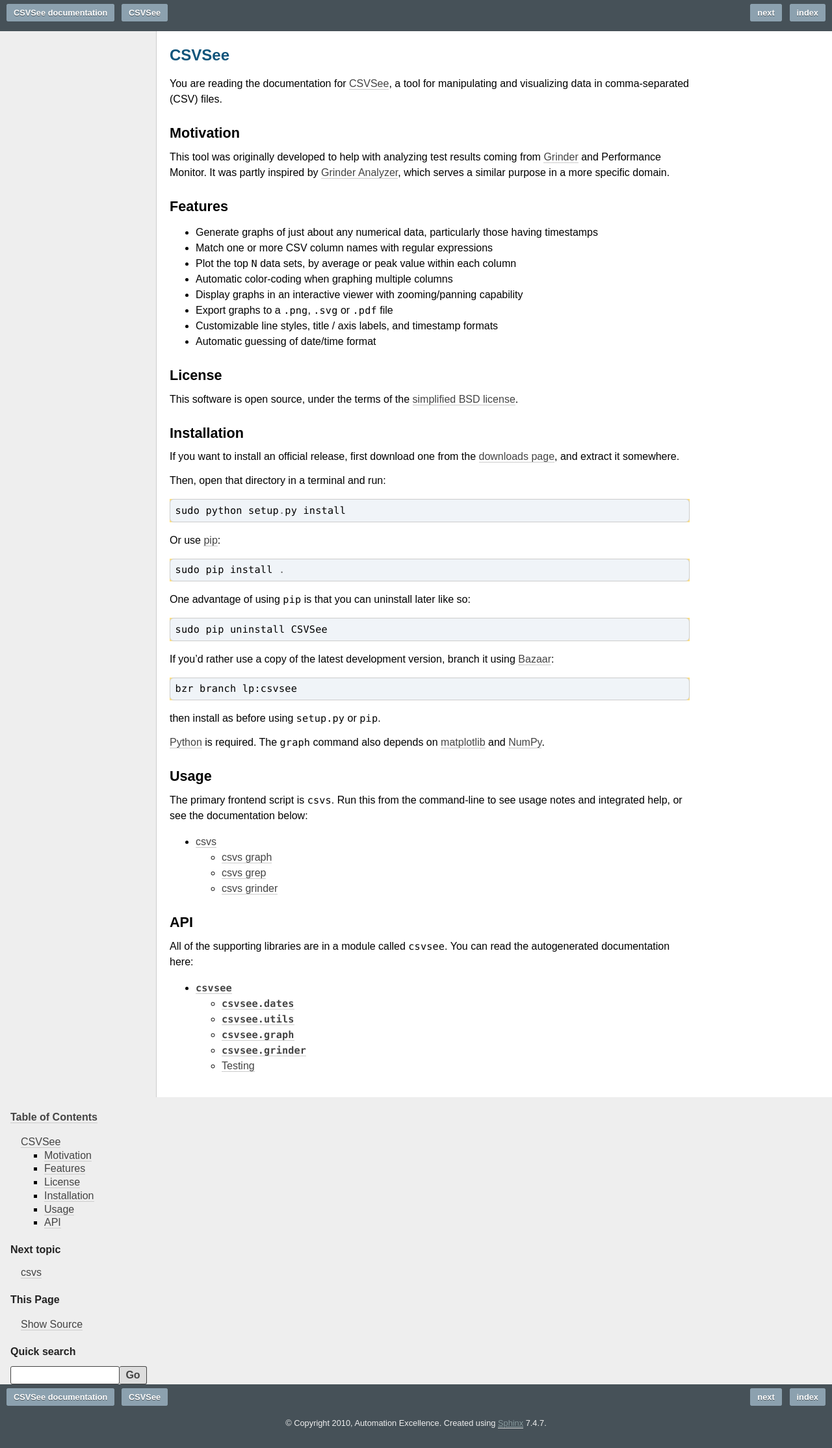
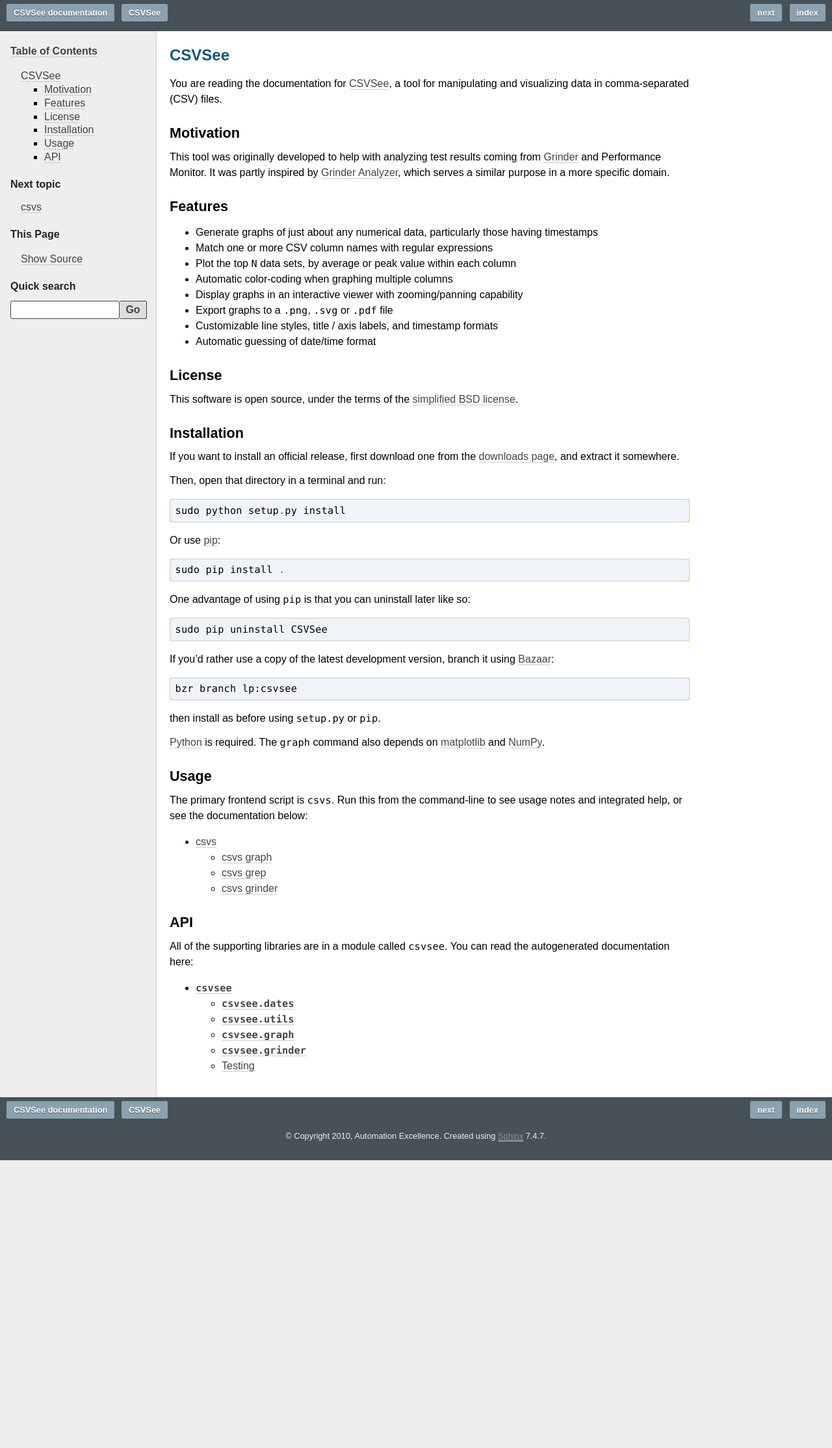
Before and after one commit to a-e/csvsee, a Sphinx documentation site: the page built from docs/index.rst, in a window 1280 px wide. Shown: the whole page at 65% size. Built offline with Sphinx 7.4.7, drawn with Linux system fonts in a browser that asks for light colours; after the commit the page ends 1786 px from its top, so only the background shows below that.

Commit message:
Got rtd.css sidebar to work in default theme

```diff
--- a/docs/_static/rtd.css
+++ b/docs/_static/rtd.css
@@ -129,9 +129,11 @@
 
 div.sphinxsidebar {
     margin: 0;
+    position: absolute;
+    top: 3em;
+    left: 0;
     padding: 0 1em;
     width: 210px;
-    float: left;
     font-size: 1em;
     text-align: left;
 }
```
